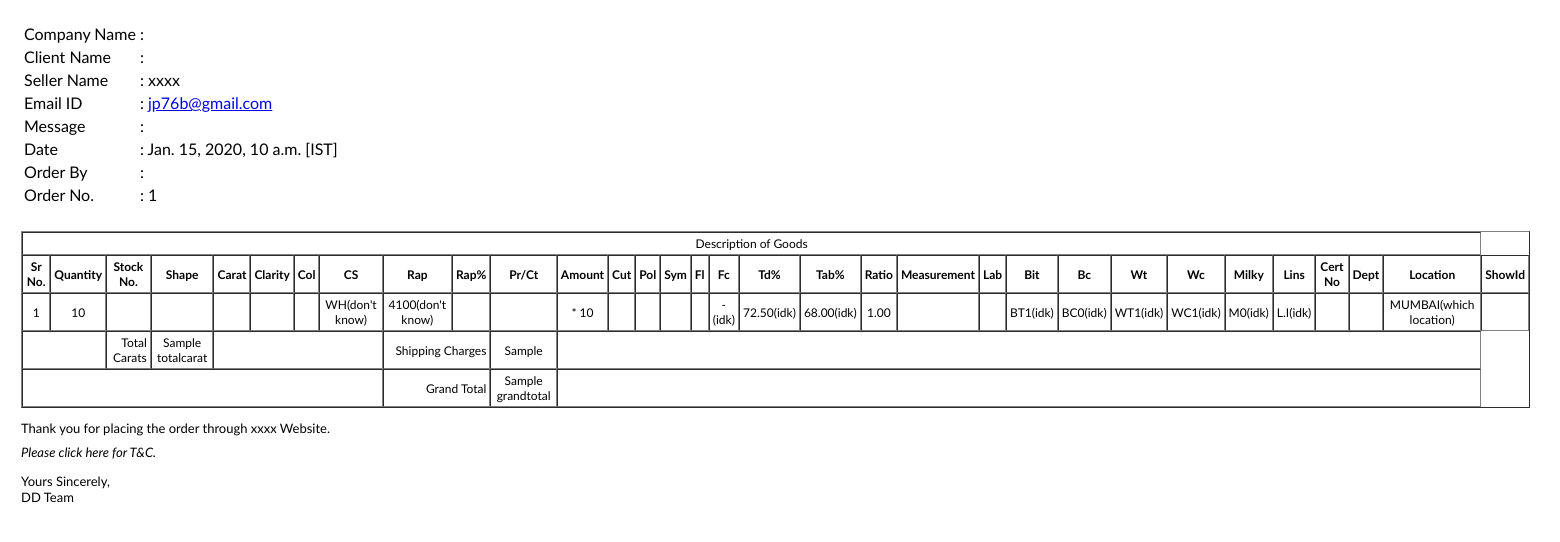
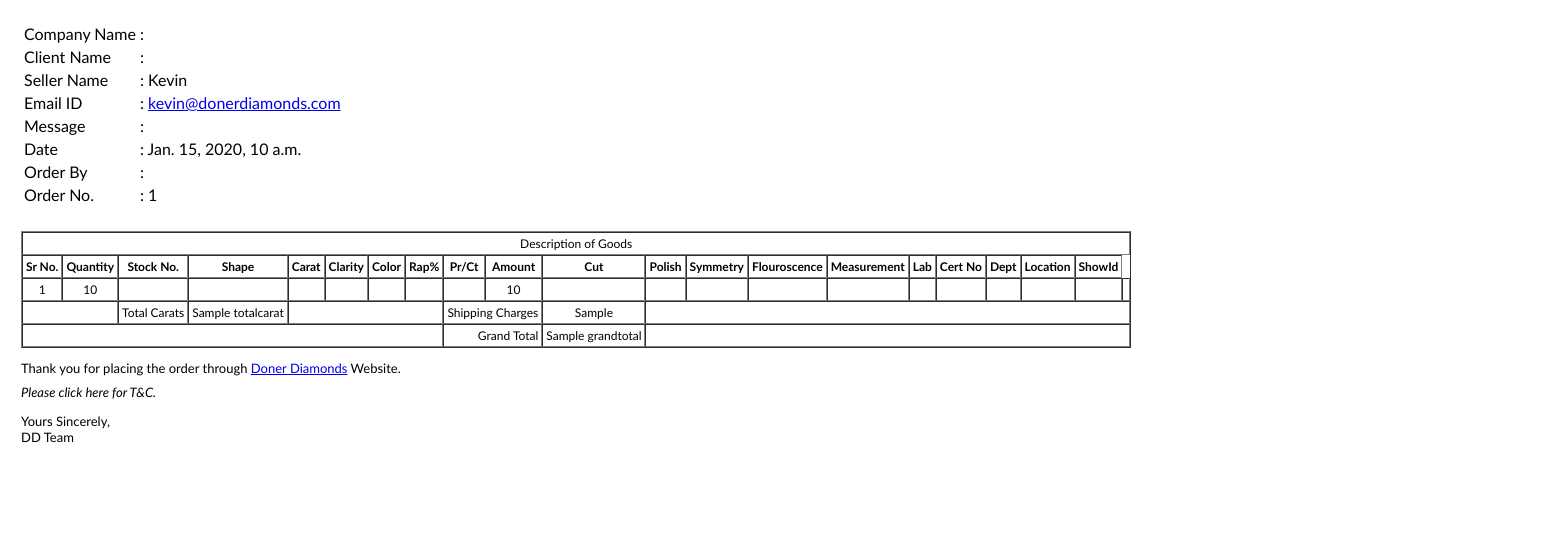
Before and after one commit to hardikkat24/DonerPvt, a Django app: template store/templates/store/customer_email.html in a window 1560 px wide. Shown: the top 542 px of the page. Run offline with Django 3.2, Linux system fonts and the light colour scheme; tables that the repository leaves empty hold one stand-in row (values such as "Sample post"); the template is opened without the code that fills it: values that come from a table or form of the project are taken from there, most other values are stand-ins (such as "Sample title", 1, 10 or a date in 2020); some libraries are stand-ins or nearby versions.

Commit message:
Email changes

```diff
--- a/store/templates/store/customer_email.html
+++ b/store/templates/store/customer_email.html
@@ -25,12 +25,12 @@
 									</tr>
 									<tr>
 										<td valign="top" align="left">Seller Name</td>
-										<td valign="top" align="left">: xxxx</td>
+										<td valign="top" align="left">: Kevin</td>
 									</tr>
 									<tr>
 										<td valign="top" align="left">Email ID</td>
 										<td valign="top" align="left">
-											:&nbsp;<a href="mailto:jp76b@gmail.com" rel="noreferrer" target="_blank">jp76b@gmail.com</a></td>
+											:&nbsp;<a href="mailto:kevin@donerdiamonds.com" rel="noreferrer" target="_blank">kevin@donerdiamonds.com</a></td>
 									</tr>
 									<tr>
 										<td valign="top" align="left">Message</td>
@@ -38,7 +38,7 @@
 									</tr>
 									<tr>
 										<td valign="top" align="left">Date</td>
-										<td valign="top" align="left">: {{datetime}} [IST]</td>
+										<td valign="top" align="left">: {{datetime}}</td>
 									</tr>
 									<tr>
 										<td valign="top" align="left">Order By</td>
@@ -67,28 +67,16 @@
 										<th style="font-size:9pt" valign="middle">Shape</th>
 										<th style="font-size:9pt" valign="middle">Carat</th>
 										<th style="font-size:9pt" valign="middle">Clarity</th>
-										<th style="font-size:9pt" valign="middle">Col</th>
-										<th style="font-size:9pt" valign="middle">CS</th>
-										<th style="font-size:9pt" valign="middle">Rap</th>
+										<th style="font-size:9pt" valign="middle">Color</th>
 										<th style="font-size:9pt" valign="middle">Rap%</th>
 										<th style="font-size:9pt" valign="middle">Pr/Ct</th>
 										<th style="font-size:9pt" valign="middle">Amount</th>
 										<th style="font-size:9pt" valign="middle">Cut</th>
-										<th style="font-size:9pt" valign="middle">Pol</th>
-										<th style="font-size:9pt" valign="middle">Sym</th>
-										<th style="font-size:9pt" valign="middle">Fl</th>
-										<th style="font-size:9pt" valign="middle">Fc</th>
-										<th style="font-size:9pt" valign="middle">Td%</th>
-										<th style="font-size:9pt" valign="middle">Tab%</th>
-										<th style="font-size:9pt" valign="middle">Ratio</th>
+										<th style="font-size:9pt" valign="middle">Polish</th>
+										<th style="font-size:9pt" valign="middle">Symmetry</th>
+										<th style="font-size:9pt" valign="middle">Flouroscence</th>
 										<th style="font-size:9pt" valign="middle">Measurement</th>
 										<th style="font-size:9pt" valign="middle">Lab</th>
-										<th style="font-size:9pt" valign="middle">Bit</th>
-										<th style="font-size:9pt" valign="middle">Bc</th>
-										<th style="font-size:9pt" valign="middle">Wt</th>
-										<th style="font-size:9pt" valign="middle">Wc</th>
-										<th style="font-size:9pt" valign="middle">Milky</th>
-										<th style="font-size:9pt" valign="middle">Lins</th>
 										<th style="font-size:9pt" valign="middle">Cert No</th>
 										<th style="font-size:9pt" valign="middle">Dept</th>
 										<th style="font-size:9pt" valign="middle">Location</th>
@@ -106,30 +94,19 @@
 										<td style="font-size:9pt" valign="middle" align="center">{{ orderitem.product.carat }}</td>
 										<td style="font-size:9pt" valign="middle" align="center">{{ orderitem.product.get_clarity_display }}</td>
 										<td style="font-size:9pt" valign="middle" align="center">{{ orderitem.product.get_color_display }}</td>
-										<td style="font-size:9pt" valign="middle" align="center">WH(don't know)</td>
-										<td style="font-size:9pt" valign="middle" align="center">4100(don't know)</td>
 										<td style="font-size:9pt" valign="middle" align="center">{{ orderitem.product.rap }}</td>
 										<td style="font-size:9pt" valign="middle" align="center">{{ orderitem.product.price_ct }}</td>
-										<td style="font-size:9pt" valign="middle" align="center">{{ orderitem.product.price }} * {{ orderitem.quantity }} </td>
+										<td style="font-size:9pt" valign="middle" align="center">{{ orderitem.product.price }}  {{ orderitem.quantity }} </td>
 										<td style="font-size:9pt" valign="middle" align="center">{{ orderitem.product.cut }}</td>
 										<td style="font-size:9pt" valign="middle" align="center">{{ orderitem.product.pol }}</td>
 										<td style="font-size:9pt" valign="middle" align="center">{{ orderitem.product.sym }}</td>
 										<td style="font-size:9pt" valign="middle" align="center">{{ orderitem.product.fl }}</td>
-										<td style="font-size:9pt" valign="middle" align="center">-(idk)</td>
-										<td style="font-size:9pt" valign="middle" align="center">72.50(idk)</td>
-										<td style="font-size:9pt" valign="middle" align="center">68.00(idk)</td>
-										<td style="font-size:9pt" valign="middle" align="center">1.00</td>
 										<td style="font-size:9pt" valign="middle" align="center">{{ orderitem.product.measurement }}</td>
 										<td style="font-size:9pt" valign="middle" align="center">{{ orderitem.product.lab }}</td>
-										<td style="font-size:9pt" valign="middle" align="center">BT1(idk)</td>
-										<td style="font-size:9pt" valign="middle" align="center">BC0(idk)</td>
-										<td style="font-size:9pt" valign="middle" align="center">WT1(idk)</td>
-										<td style="font-size:9pt" valign="middle" align="center">WC1(idk)</td>
-										<td style="font-size:9pt" valign="middle" align="center">M0(idk)</td>
-										<td style="font-size:9pt" valign="middle" align="center">L.I(idk)</td>
 										<td style="font-size:9pt" valign="middle" align="center">{{ orderitem.product.certno }}</td>
 										<td style="font-size:9pt" valign="middle" align="center">{{ orderitem.product.dept }}</td>
-										<td style="font-size:9pt" valign="middle" align="center">MUMBAI(which location)</td>
+										<td style="font-size:9pt" valign="middle" align="center">{{ orderitem.product.dept }}</td>
+										<td style="font-size:9pt" valign="middle" align="center">{{ orderitem.product.dept }}</td>
 										<td style="font-size:9pt" valign="middle" align="center"></td>
 									</tr>
 									{% endfor %}
@@ -156,7 +133,7 @@
 					</tr>
 					<tr>
 						<td style="white-space:nowrap;font-family:'trebuchet ms','helvetica',sans-serif;font-size:13px;padding-top:5px" valign="top" align="left">
-							Thank you for placing the order through xxxx&nbsp;Website.
+							Thank you for placing the order through <a href="www.donerdiamonds.com"> Doner Diamonds</a>&nbsp;Website.
 						</td>
 					</tr>
 					<tr>
```
